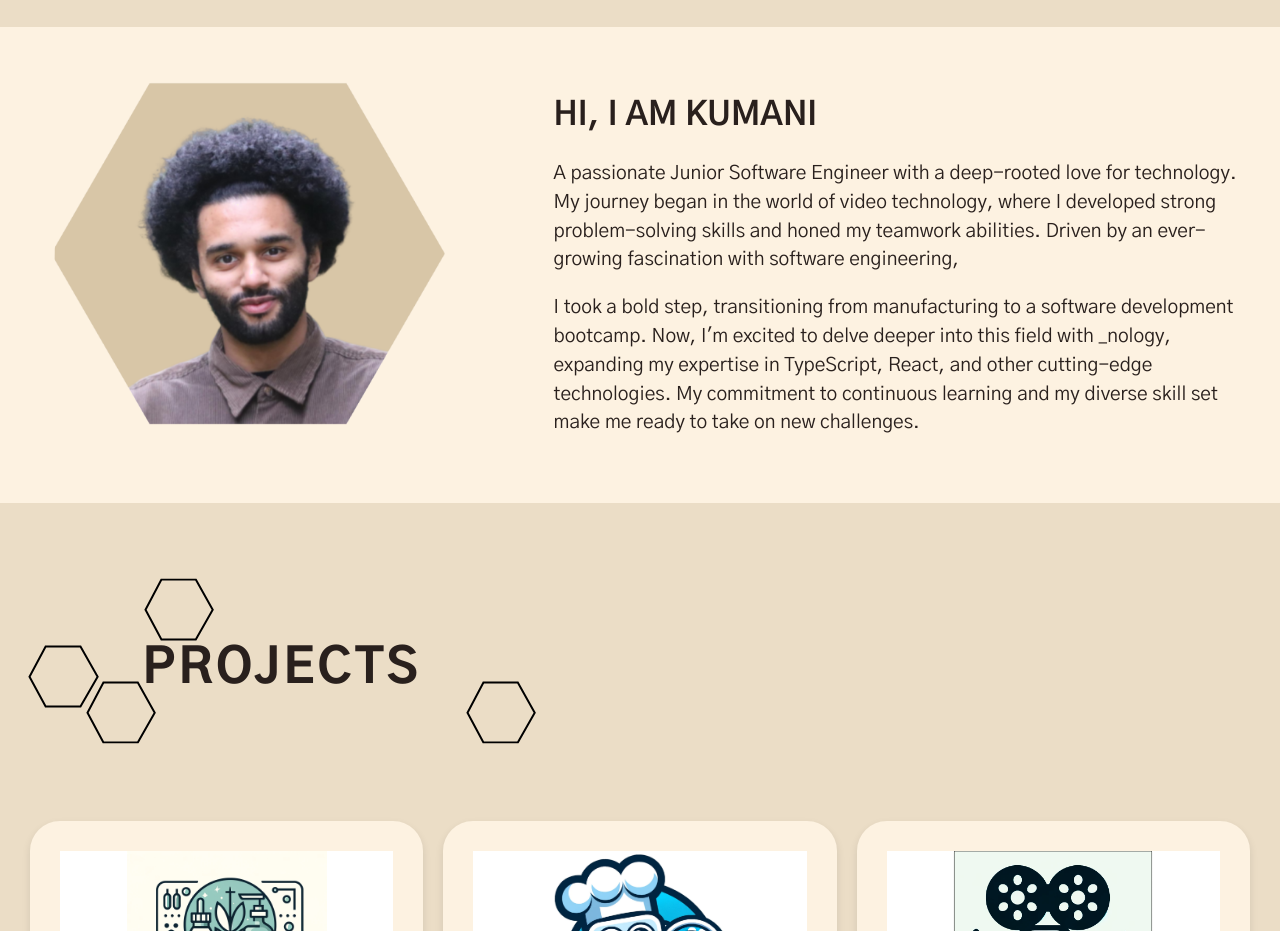
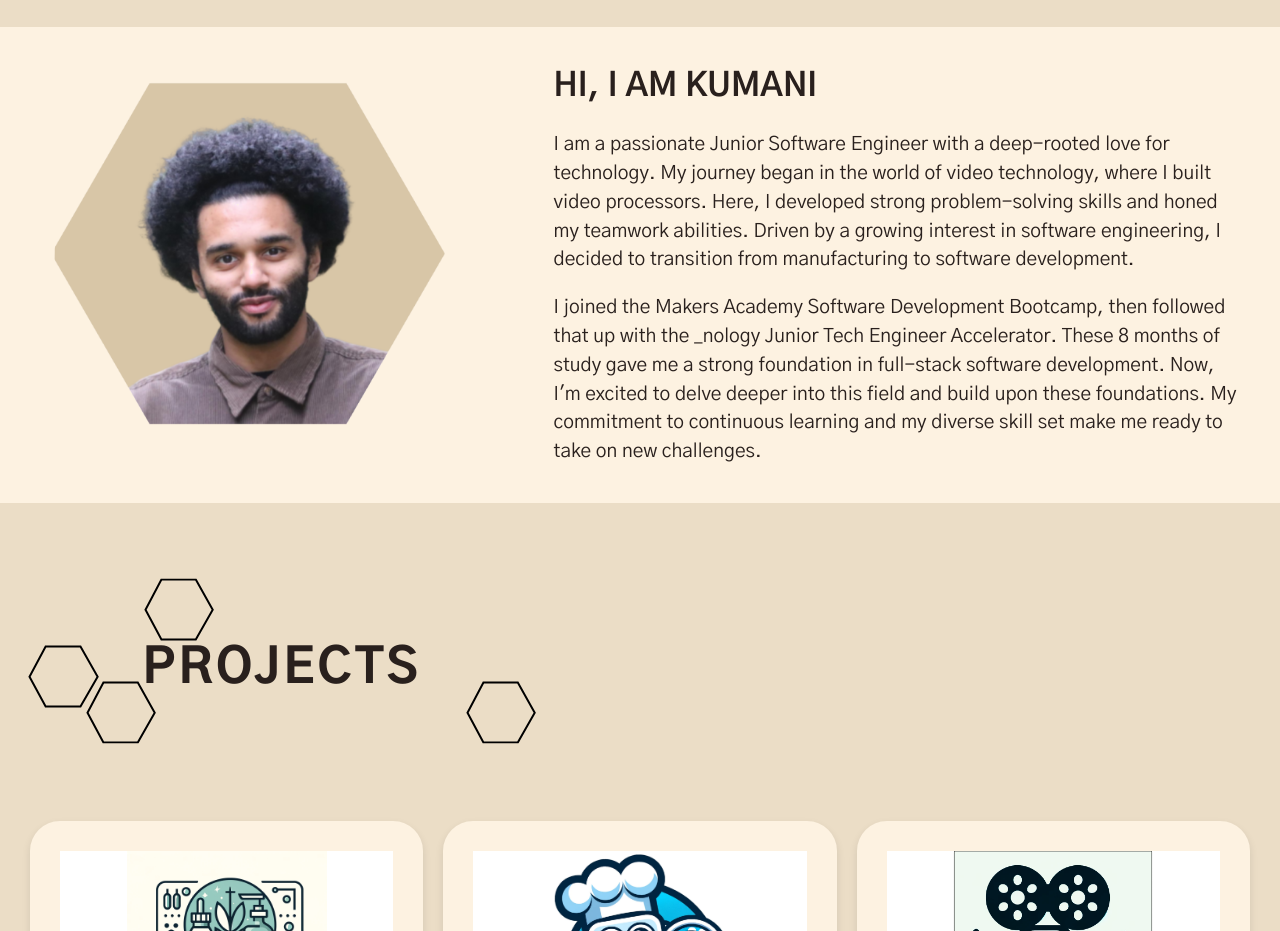
Before and after one commit to amancalledkidd/k-portfolio, a React (Vite) app: page / in a window 1280 px wide. Shown: the part 984-1915 px from the top of the page. Built offline with nearby package versions, Linux system fonts and the light colour scheme.

Commit message:
deploy updates

```diff
--- a/index.html
+++ b/index.html
@@ -2,8 +2,9 @@
 <html lang="en">
   <head>
     <meta charset="UTF-8" />
+    <link rel="icon" type="image/png" href="./src/assets/icons/myLogo.png" />
     <meta name="viewport" content="width=device-width, initial-scale=1.0" />
-    <title>Vite + React + TS</title>
+    <title>Kumani Kidd</title>
   </head>
   <body>
     <div id="root"></div>
--- a/package.json
+++ b/package.json
@@ -1,10 +1,13 @@
 {
   "name": "2.0_may_2024",
+  "homepage": "https://amancalledkidd.github.io/portfolio/",
+  "author": "Kumani Kidd",
   "private": true,
   "version": "0.0.0",
   "type": "module",
   "scripts": {
     "dev": "vite",
+    "deploy": "gh-pages -d dist",
     "build": "tsc && vite build",
     "lint": "eslint . --ext ts,tsx --report-unused-disable-directives --max-warnings 0",
     "preview": "vite preview"
@@ -26,6 +29,7 @@
     "eslint": "^8.57.0",
     "eslint-plugin-react-hooks": "^4.6.0",
     "eslint-plugin-react-refresh": "^0.4.6",
+    "gh-pages": "^6.1.1",
     "sass": "^1.77.0",
     "typescript": "^5.2.2",
     "vite": "^5.2.0"
--- a/src/data/Me.ts
+++ b/src/data/Me.ts
@@ -4,7 +4,7 @@ import profilePic from '../assets/images/Hex profile pic.png'
 
 const Me: Developer = {
     name: "Kumani Kidd",
-    description: "A passionate Junior Software Engineer with a deep-rooted love for technology. My journey began in the world of video technology, where I developed strong problem-solving skills and honed my teamwork abilities. Driven by an ever-growing fascination with software engineering, () I took a bold step, transitioning from manufacturing to a software development bootcamp. Now, I'm excited to delve deeper into this field with _nology, expanding my expertise in TypeScript, React, and other cutting-edge technologies. My commitment to continuous learning and my diverse skill set make me ready to take on new challenges.",
+    description: "I am a passionate Junior Software Engineer with a deep-rooted love for technology. My journey began in the world of video technology, where I built video processors. Here, I developed strong problem-solving skills and honed my teamwork abilities. Driven by a growing interest in software engineering, I decided to transition from manufacturing to software development. () I joined the Makers Academy Software Development Bootcamp, then followed that up with the _nology Junior Tech Engineer Accelerator. These 8 months of study gave me a strong foundation in full-stack software development. Now, I'm excited to delve deeper into this field and build upon these foundations. My commitment to continuous learning and my diverse skill set make me ready to take on new challenges.",
     image: profilePic,
     role: "Junior Software Engineer"
 };
--- a/vite.config.ts
+++ b/vite.config.ts
@@ -5,4 +5,5 @@ import svgr from "vite-plugin-svgr";
 // https://vitejs.dev/config/
 export default defineConfig({
   plugins: [react(),svgr()],
+  base: '/portfolio/'
 })
```
Also changed, not shown: 2 other files (tests, documents, lock files or other folders).
